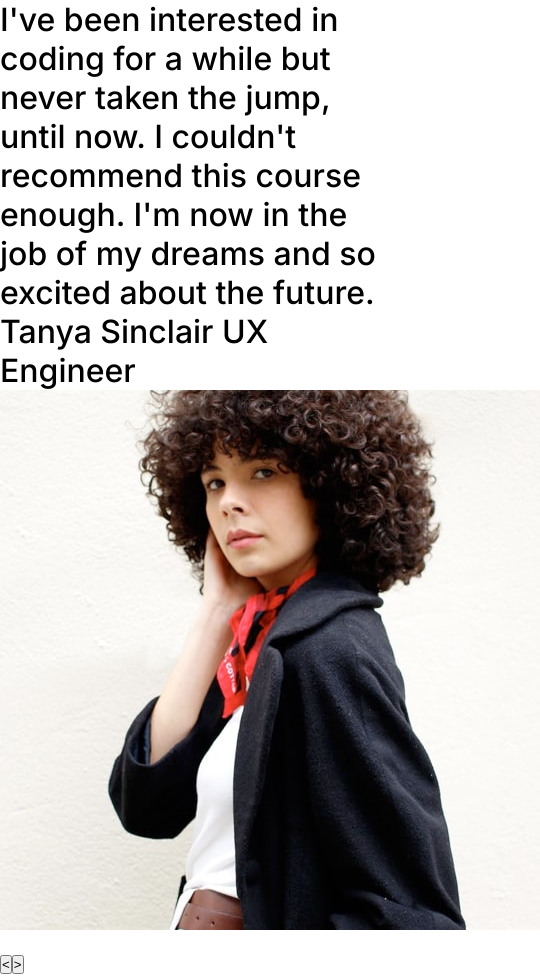
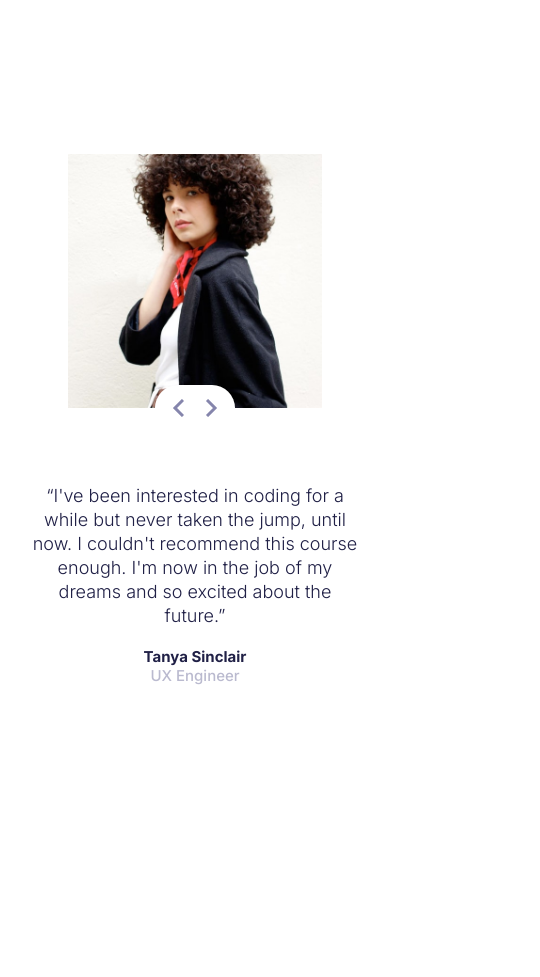
Before and after one commit to aaronkagan/testimonials-slider-react, a React (Vite) app: page / in a window 390 px wide. Shown: the whole page, 540 px wide, since content can reach past the window. After the commit the page ends 844 px from the top, so only its background shows below. Built offline with nearby package versions, Linux system fonts and the light colour scheme.

Commit message:
mobile view no effects

```diff
--- a/src/App.tsx
+++ b/src/App.tsx
@@ -1,5 +1,6 @@
 import { useState } from 'react';
 import GlobalStyle from './GlobalStyle';
+import Slide from './Slide';
 
 const slides = [
   {
@@ -31,40 +32,4 @@ function App() {
   );
 }
 
-function Slide({ slide, numSlides, onActiveSlide }) {
-  console.log(slide.avatar);
-  return (
-    <main>
-      <p>{slide.text}</p>
-      <p>
-        <span>{slide.name}</span> <span>{slide.title}</span>
-      </p>
-      <img
-        src={slide.avatar}
-        alt={slide.name}
-      />
-
-      <div className="buttons">
-        <button
-          onClick={() =>
-            onActiveSlide((prevVal) => (prevVal > 0 ? prevVal - 1 : prevVal))
-          }
-        >
-          {'<'}
-        </button>
-
-        <button
-          onClick={() =>
-            onActiveSlide((prevVal) =>
-              prevVal < numSlides - 1 ? prevVal + 1 : prevVal
-            )
-          }
-        >
-          {'>'}
-        </button>
-      </div>
-    </main>
-  );
-}
-
 export default App;
--- a/src/GlobalStyle.js
+++ b/src/GlobalStyle.js
@@ -21,6 +21,9 @@ const GlobalStyle = createGlobalStyle`
     font-family: 'Inter', sans-serif;
     font-size: 3.2rem;
     min-height: 100vh;
+    display: flex;
+    justify-content: center;
+    align-items: center;
   }
 `;
 
--- /dev/null
+++ b/src/Slide.tsx
@@ -0,0 +1,110 @@
+import styled from 'styled-components';
+
+export default function Slide({ slide, numSlides, onActiveSlide }) {
+  console.log(slide.avatar);
+  return (
+    <StyledMain>
+      <div className="col-left">
+        <p className="text">&ldquo;{slide.text}&rdquo;</p>
+        <p className="person">
+          <span className="name">{slide.name}</span>{' '}
+          <span className="title">{slide.title}</span>
+        </p>
+      </div>
+
+      <div className="col-right">
+        <img
+          className="avatar"
+          src={slide.avatar}
+          alt={slide.name}
+        />
+
+        <div className="buttons">
+          <img
+            className="button"
+            src="src/assets/images/icon-prev.svg"
+            alt="Previous"
+            onClick={() =>
+              onActiveSlide((prevVal) => (prevVal > 0 ? prevVal - 1 : prevVal))
+            }
+          />
+
+          <img
+            className="button"
+            src="src/assets/images/icon-next.svg"
+            alt="Next"
+            onClick={() =>
+              onActiveSlide((prevVal) =>
+                prevVal < numSlides - 1 ? prevVal + 1 : prevVal
+              )
+            }
+          />
+        </div>
+      </div>
+    </StyledMain>
+  );
+}
+
+const StyledMain = styled.main`
+  display: flex;
+  flex-direction: column-reverse;
+  align-items: center;
+  gap: 3rem;
+
+  .col-left {
+    text-align: center;
+    width: 85%;
+    max-width: 450px;
+
+    .text {
+      font-size: 1.8rem;
+      line-height: 2.4rem;
+      font-weight: 300;
+      color: var(--dark-blue);
+      margin-bottom: 1.9rem;
+    }
+
+    .person {
+      display: flex;
+      flex-direction: column;
+
+      .name {
+        color: var(--dark-blue);
+        font-weight: 700;
+        font-size: 1.5rem;
+        line-height: 2rem;
+        margin-bottom: -0.5rem;
+      }
+
+      .title {
+        color: var(--grayish-blue);
+        line-height: 2.8rem;
+        font-size: 1.5rem;
+        font-weight: 500;
+      }
+    }
+  }
+
+  .col-right {
+    display: flex;
+    flex-direction: column;
+    align-items: center;
+
+    .avatar {
+      width: 25.4rem;
+    }
+    .buttons {
+      border-radius: 9999px;
+      width: 8rem;
+      display: flex;
+      justify-content: space-between;
+      background-color: #fff;
+      padding: 1.4rem 1.7rem;
+      transform: translateY(-50%);
+    }
+
+    .button {
+      cursor: pointer;
+    }
+  }
+`;
```
